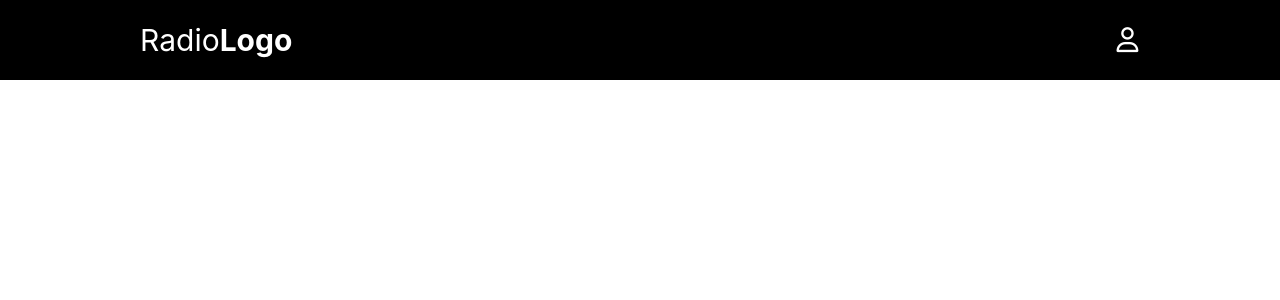
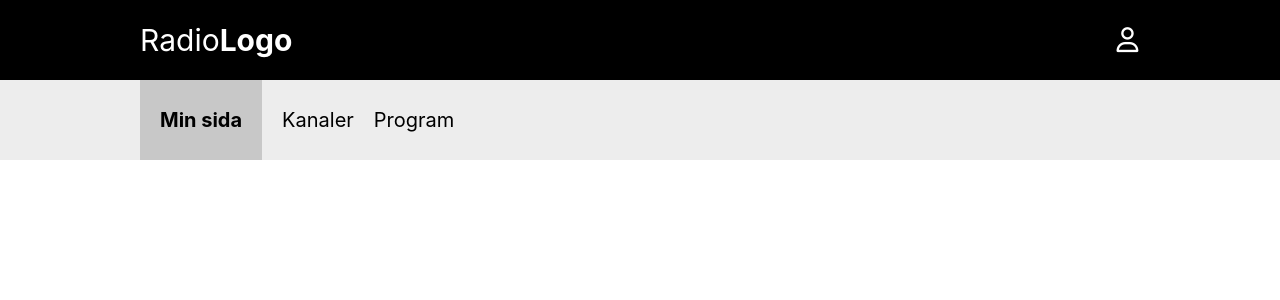
Before and after one commit to NervousNerve/radio-app, a React (Create React App) app: page /user in a window 1280 px wide. Shown: the top 300 px of the page. Built offline with nearby package versions, Linux system fonts and the light colour scheme; no server answers; what use-query-params would draw is missing.

Commit message:
Render Headerbar on User page

```diff
--- a/src/views/User.jsx
+++ b/src/views/User.jsx
@@ -1,11 +1,26 @@
-import { Route } from "react-router";
+import { Route, NavLink } from "react-router-dom";
 
+import Headerbar from "../components/Headerbar";
 import UserChannels from "./UserChannels";
 import UserPrograms from "./UserPrograms";
 
 function User() {
   return (
     <div>
+      <Headerbar>
+        <div className="grid-row align-center bg-dark px-1 height-100">
+          <p className="text-bold m-0">Min sida</p>
+        </div>
+        <div className="grid-row mx-1 gap-1">
+          <NavLink exact to="/user/channels">
+            Kanaler
+          </NavLink>
+          <NavLink exact to="/user/programs">
+            Program
+          </NavLink>
+        </div>
+      </Headerbar>
+
       <Route path="/user/channels" component={UserChannels} />
       <Route path="/user/programs" component={UserPrograms} />
     </div>
```
